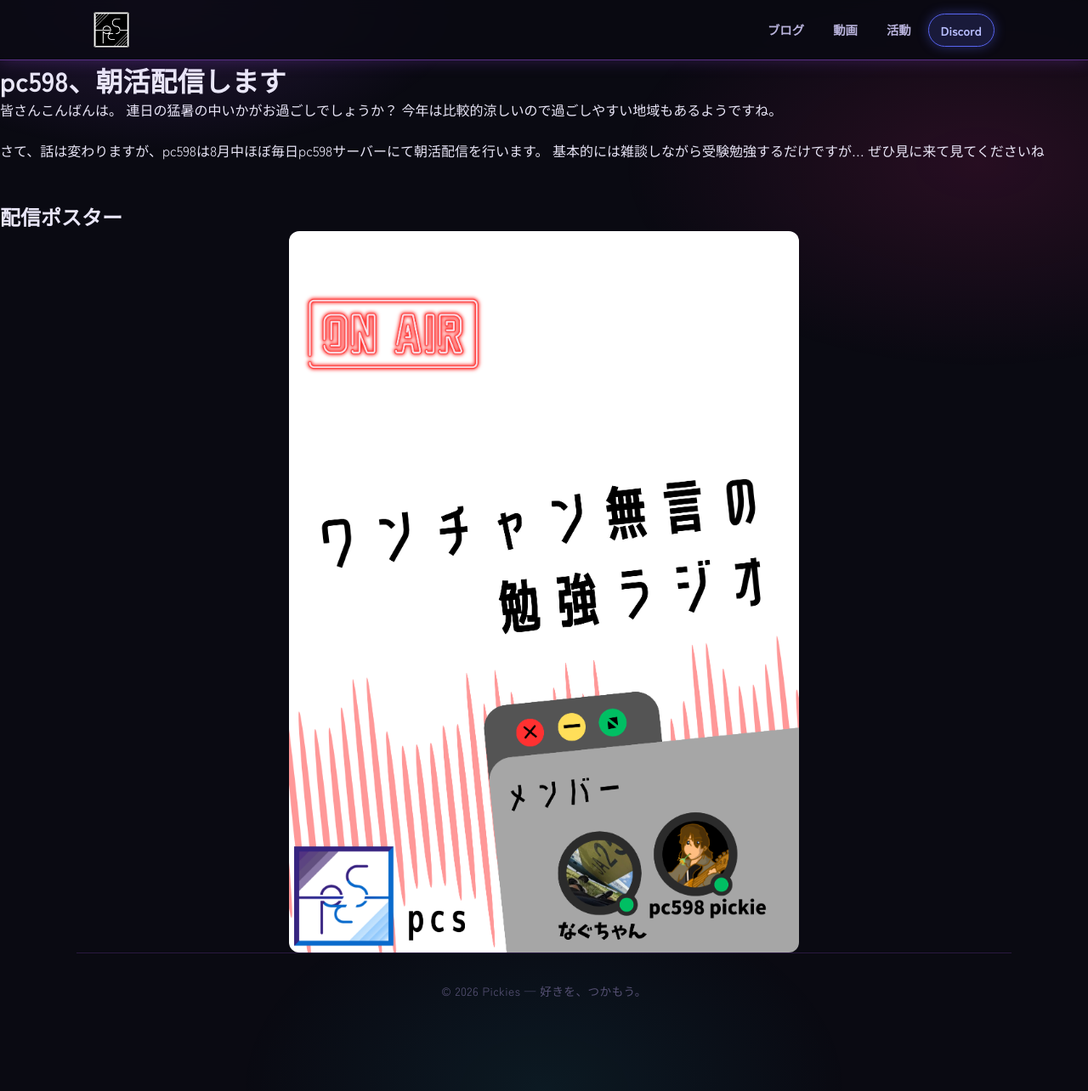
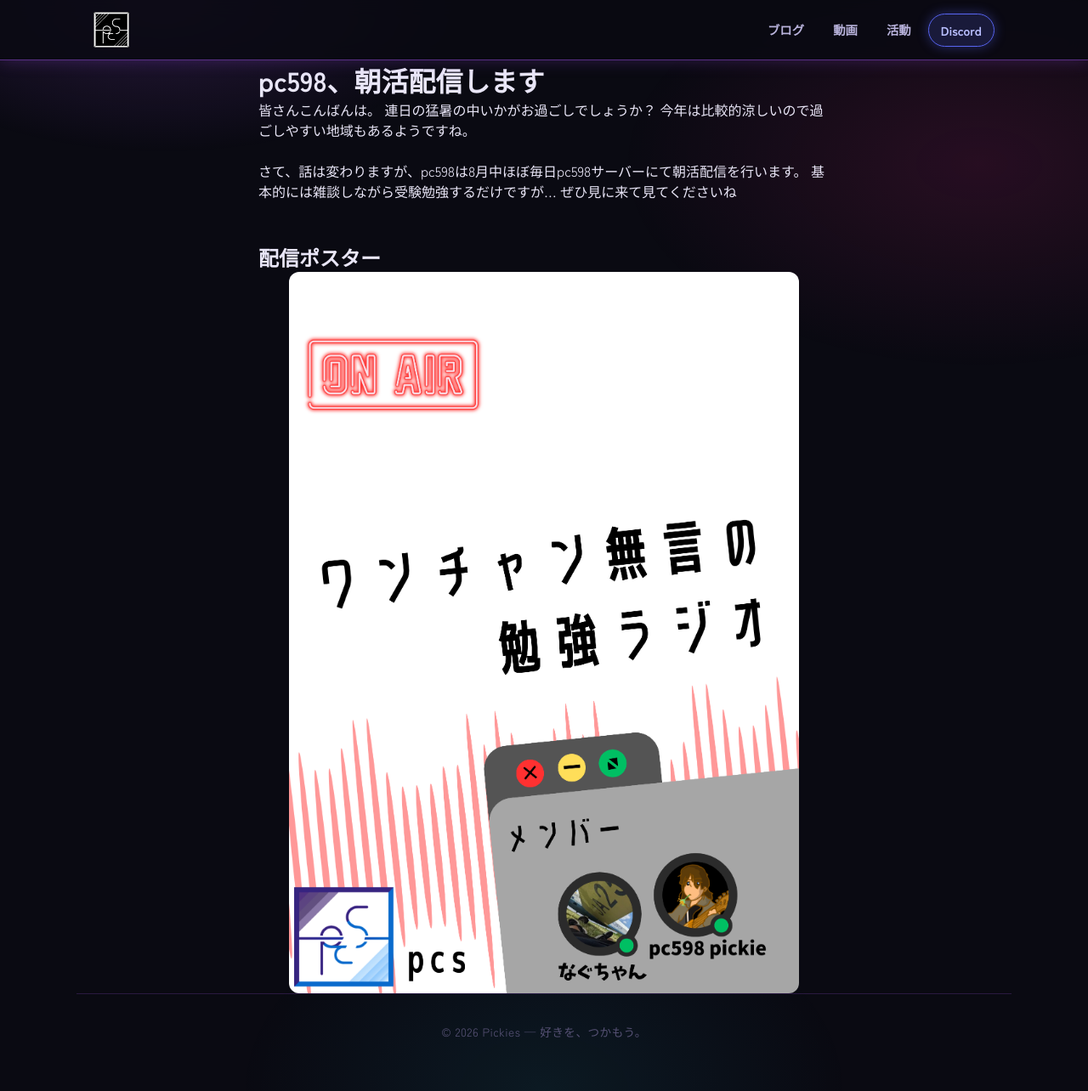
Before and after one commit to pc598-pickie/pc, a Jekyll site: the page built from _posts/2026-08-08-haishin.md, in a window 1280 px wide and 1284 px high. Shown: the whole window at 85% size. Built offline with Jekyll 4.4.1, drawn with Linux system fonts in a browser that asks for light colours; some web fonts are replaced.

Commit message:
Update default.html

```diff
--- a/_layouts/default.html
+++ b/_layouts/default.html
@@ -110,6 +110,14 @@ footer { max-width: 1100px; margin: 0 auto; padding: 34px 20px 60px; text-align:
   display: block;
   margin: 0 auto;
 }
+  /* 記事本文の余白調整 */
+.wrap > h1, .wrap > h2, .wrap > h3, .wrap > p, .wrap > ul, .wrap > ol {
+  max-width: 720px;
+  margin-left: auto;
+  margin-right: auto;
+  padding-left: 24px;
+  padding-right: 24px;
+}
 </style>
 </head>
 <body>
```
